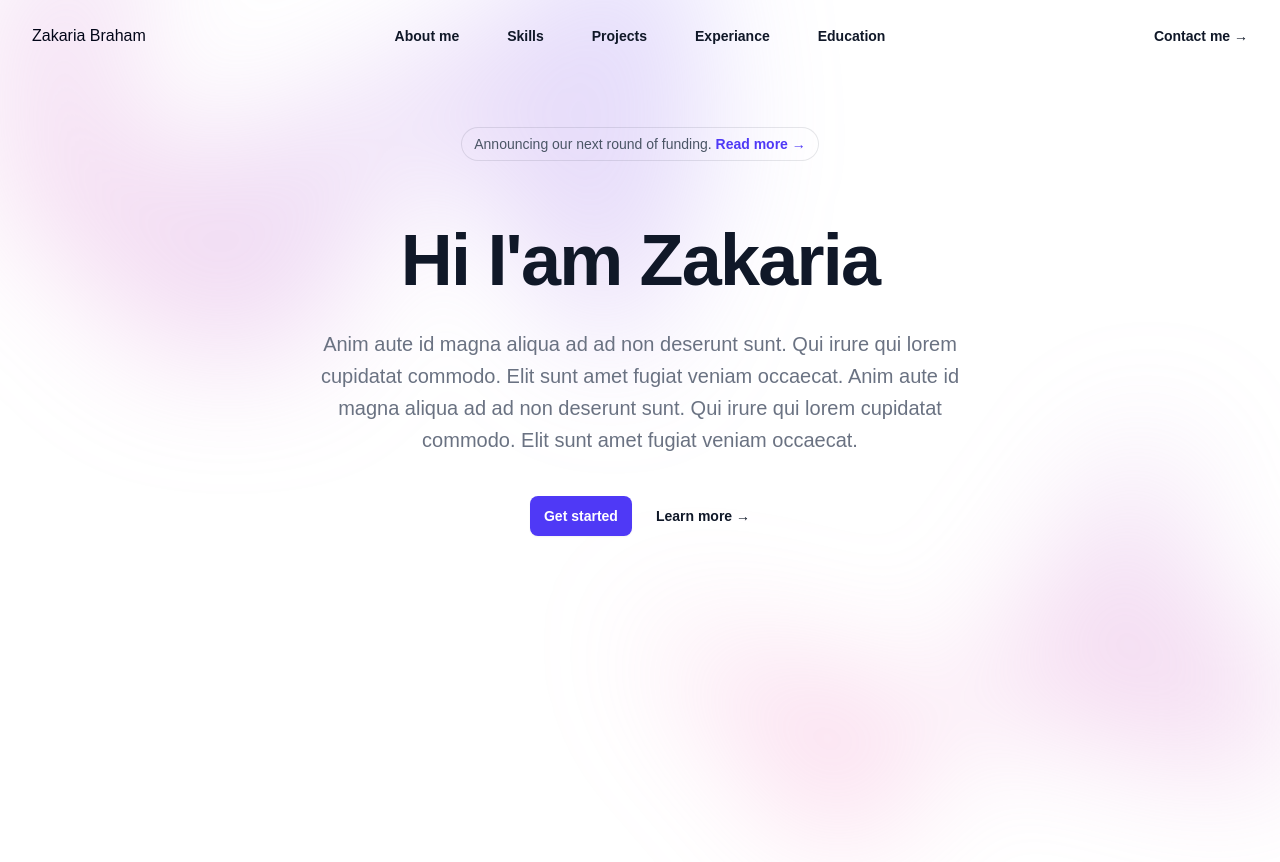
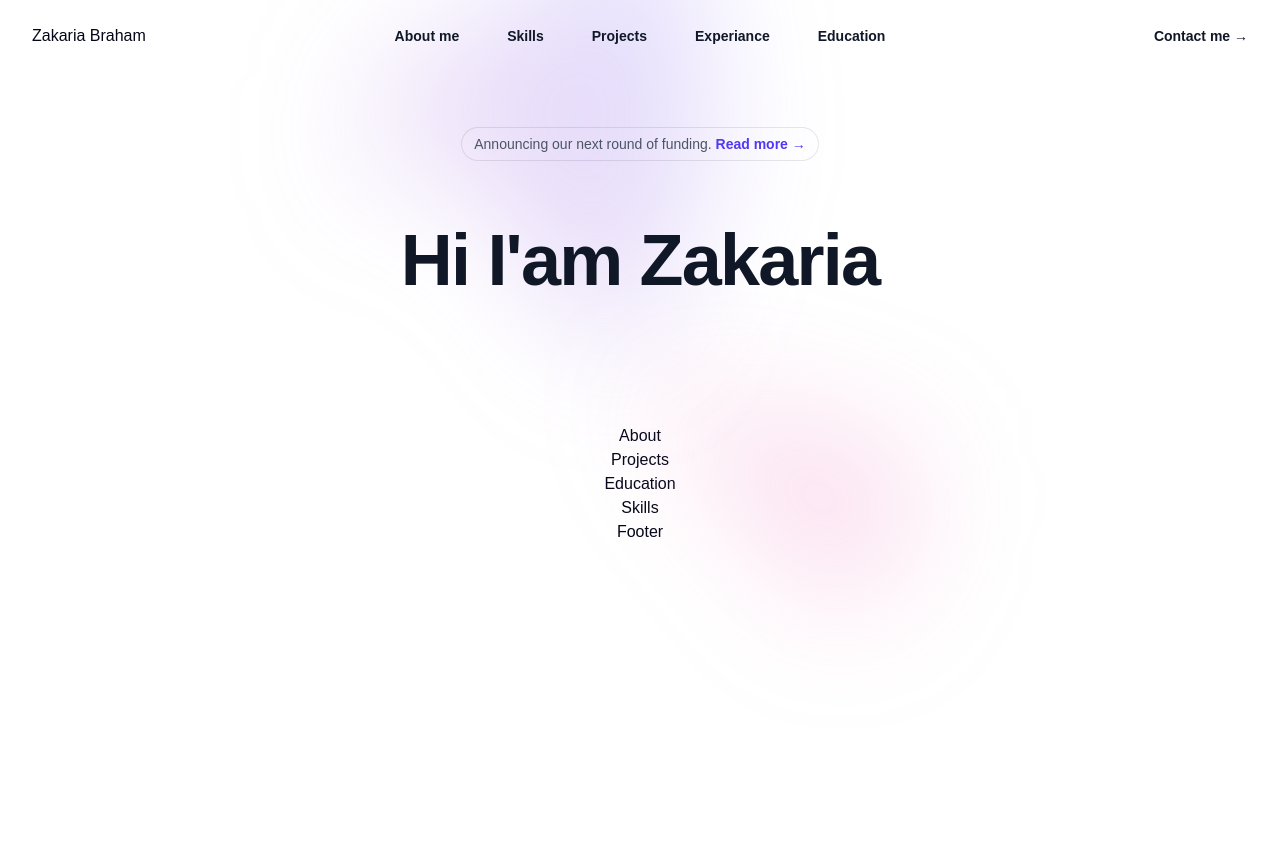
Before and after one commit to bramz-00/my-portfolio, a React (Vite) app: page / in a window 1280 px wide. After the commit the page ends 800 px from the top, so only its background shows below. Built offline with nearby package versions, Linux system fonts and the light colour scheme.

Commit message:
structure the page portfolio

```diff
--- a/src/App.tsx
+++ b/src/App.tsx
@@ -1,14 +1,23 @@
+import Footer from "./components/Footer"
 import Header from "./components/Header"
-import Hero from "./components/Hero"
+import About from "./pages/About"
+import Education from "./pages/Education"
+import Hero from "./pages/Hero"
+import Projects from "./pages/Projects"
+import Skills from "./pages/Skills"
 
 
 function App() {
 
   return (
-    <div className="relative">
+    <div className="relative flex flex-col items-center justify-center">
     <Header/>
     <Hero/>
-
+    <About/>
+    <Projects/>
+    <Education/>
+    <Skills/>
+    <Footer/>
     </div>
   )
 }
--- /dev/null
+++ b/src/components/Footer.tsx
@@ -0,0 +1,8 @@
+
+const Footer = () => {
+  return (
+    <div>Footer</div>
+  )
+}
+
+export default Footer
--- /dev/null
+++ b/src/pages/About.tsx
@@ -0,0 +1,8 @@
+
+const About = () => {
+  return (
+    <div>About</div>
+  )
+}
+
+export default About
--- /dev/null
+++ b/src/pages/Education.tsx
@@ -0,0 +1,8 @@
+
+const Education = () => {
+  return (
+    <div>Education</div>
+  )
+}
+
+export default Education
--- a/src/components/Hero.tsx
+++ b/src/pages/Hero.tsx
@@ -29,23 +29,8 @@ const Hero = () => {
                         <h1 className="text-5xl font-semibold tracking-tight text-balance text-gray-900 sm:text-7xl">
                             Hi I'am Zakaria
                         </h1>
-                        <p className="mt-8 text-lg font-medium text-pretty text-gray-500 sm:text-xl/8">
-                            Anim aute id magna aliqua ad ad non deserunt sunt. Qui irure qui lorem cupidatat commodo. Elit sunt amet
-                            fugiat veniam occaecat.
-                            Anim aute id magna aliqua ad ad non deserunt sunt. Qui irure qui lorem cupidatat commodo. Elit sunt amet
-                            fugiat veniam occaecat.
-                        </p>
-                        <div className="mt-10 flex items-center justify-center gap-x-6">
-                            <a
-                                href="#"
-                                className="rounded-md bg-indigo-600 px-3.5 py-2.5 text-sm font-semibold text-white shadow-xs hover:bg-indigo-500 focus-visible:outline-2 focus-visible:outline-offset-2 focus-visible:outline-indigo-600"
-                            >
-                                Get started
-                            </a>
-                            <a href="#" className="text-sm/6 font-semibold text-gray-900">
-                                Learn more <span aria-hidden="true">→</span>
-                            </a>
-                        </div>
+
+
                     </div>
                 </div>
                 <div
--- /dev/null
+++ b/src/pages/Projects.tsx
@@ -0,0 +1,8 @@
+
+const Projects = () => {
+  return (
+    <div>Projects</div>
+  )
+}
+
+export default Projects
--- /dev/null
+++ b/src/pages/Skills.tsx
@@ -0,0 +1,8 @@
+
+const Skills = () => {
+  return (
+    <div>Skills</div>
+  )
+}
+
+export default Skills
```
